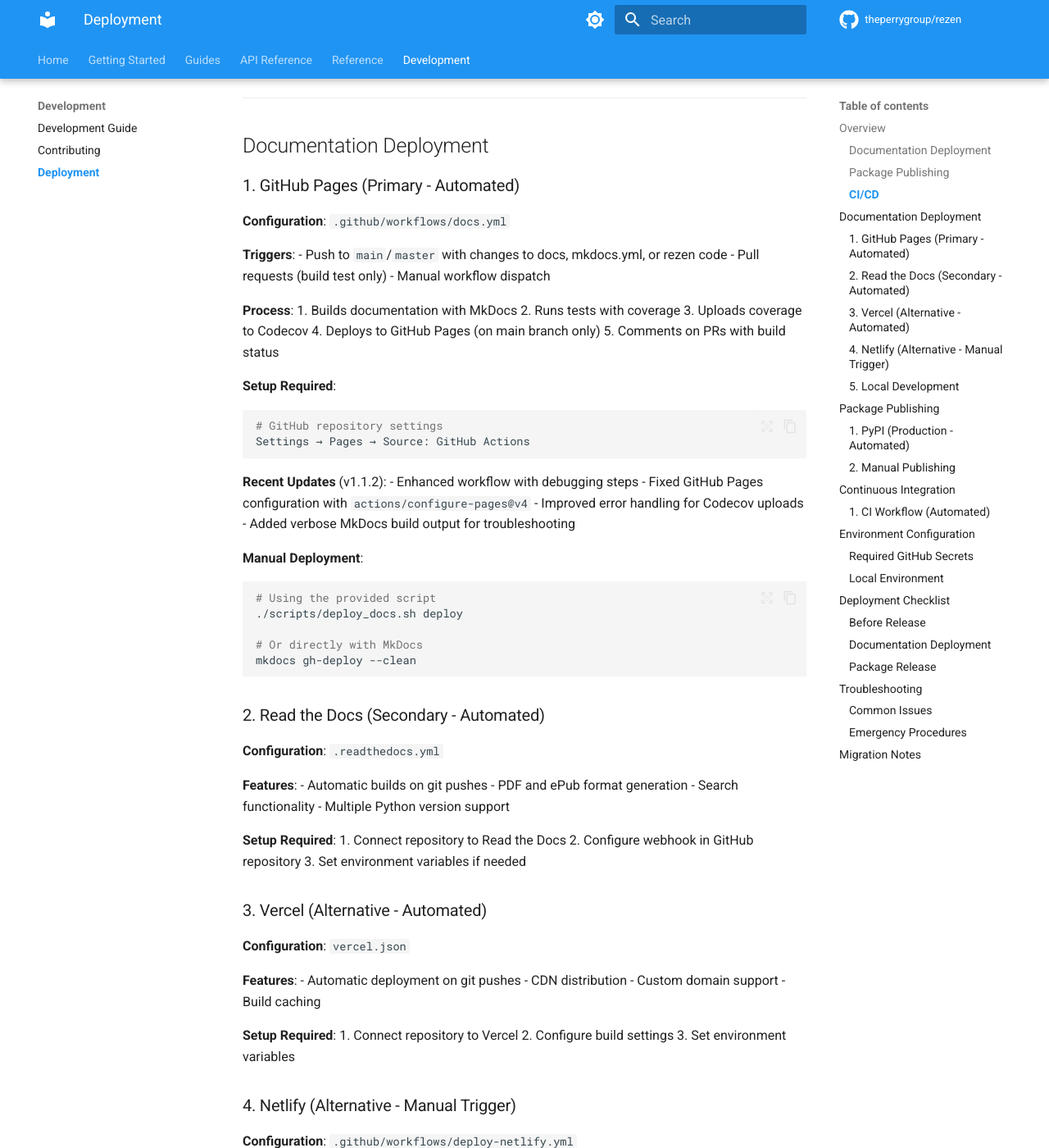
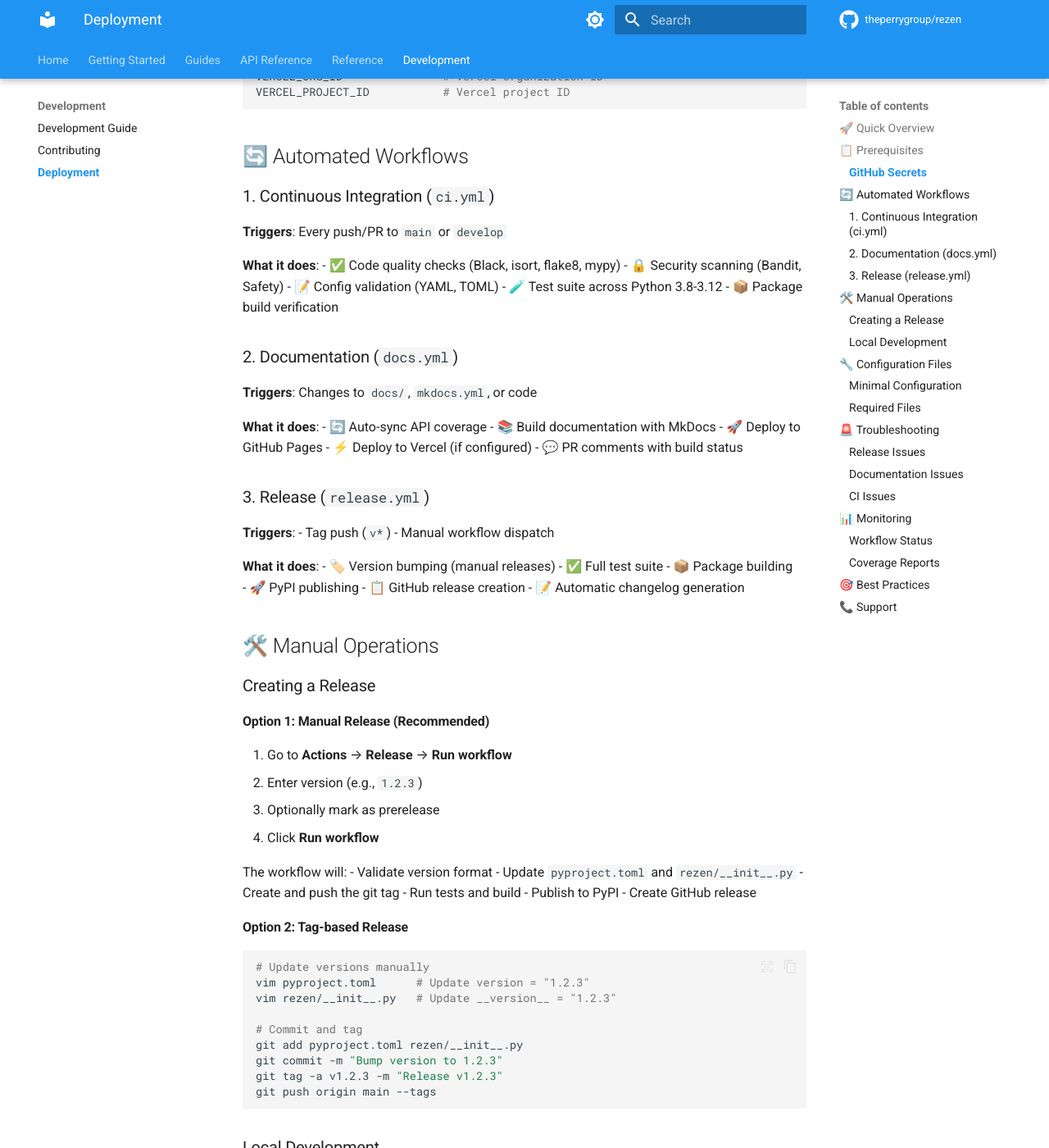
Before and after one commit to theperrygroup/rezen, an MkDocs documentation site: the page built from docs/development/deployment.md, in a window 1280 px wide and 1400 px high, scrolled down 854 px. Shown: the whole window at 82% size. Built offline with MkDocs 1.6.1 and Material for MkDocs 9.7.7, drawn with Linux system fonts in a browser that asks for light colours; comment, search, counter and statistics services are not loaded; some of the changed text lies outside the part shown.

Commit message:
feat: streamline deployment workflows and consolidate documentation

````diff
--- a/docs/development/deployment.md
+++ b/docs/development/deployment.md
@@ -1,343 +1,235 @@
-# ReZEN Deployment Guide
+# Deployment Guide
 
-This document consolidates all deployment processes for the ReZEN Python client, including documentation deployment, package publishing, and CI/CD workflows.
+This guide covers all deployment processes for the ReZEN Python client, consolidated into GitHub Actions workflows.
 
-## Overview
+## 🚀 Quick Overview
 
-The ReZEN project supports multiple deployment targets:
+All deployments are handled automatically through GitHub Actions:
 
-### Documentation Deployment
-- **GitHub Pages** (Primary)
-- **Read the Docs** (Secondary)
-- **Vercel** (Alternative)
-- **Netlify** (Alternative)
-- **Local Development** (Testing)
+- **Code Quality**: Automatic on every push/PR
+- **Testing**: Automatic on every push/PR
+- **Documentation**: Automatic on docs changes
+- **Releases**: Manual trigger or tag-based
 
-### Package Publishing
-- **PyPI** (Production)
-- **Test PyPI** (Testing)
+## 📋 Prerequisites
 
-### CI/CD
-- **GitHub Actions** (Primary CI/CD)
-- **Continuous Integration** (Testing & Quality Checks)
+### GitHub Secrets
 
----
+Ensure these secrets are configured in your repository:
 
-## Documentation Deployment
+```bash
+# Required for all deployments
+REZEN_API_KEY                 # For running tests
+GITHUB_TOKEN                  # Auto-provided
 
-### 1. GitHub Pages (Primary - Automated)
+# Required for PyPI publishing
+PYPI_API_TOKEN               # PyPI API token
 
-**Configuration**: `.github/workflows/docs.yml`
+# Optional for Vercel deployment
+VERCEL_TOKEN                 # Vercel deployment token
+VERCEL_ORG_ID               # Vercel organization ID
+VERCEL_PROJECT_ID           # Vercel project ID
+```
+
+## 🔄 Automated Workflows
+
+### 1. Continuous Integration (`ci.yml`)
+
+**Triggers**: Every push/PR to `main` or `develop`
+
+**What it does**:
+- ✅ Code quality checks (Black, isort, flake8, mypy)
+- 🔒 Security scanning (Bandit, Safety)
+- 📝 Config validation (YAML, TOML)
+- 🧪 Test suite across Python 3.8-3.12
+- 📦 Package build verification
+
+### 2. Documentation (`docs.yml`)
+
+**Triggers**: Changes to `docs/`, `mkdocs.yml`, or code
+
+**What it does**:
+- 🔄 Auto-sync API coverage
+- 📚 Build documentation with MkDocs
+- 🚀 Deploy to GitHub Pages
+- ⚡ Deploy to Vercel (if configured)
+- 💬 PR comments with build status
+
+### 3. Release (`release.yml`)
 
 **Triggers**:
-- Push to `main`/`master` with changes to docs, mkdocs.yml, or rezen code
-- Pull requests (build test only)
+- Tag push (`v*`)
 - Manual workflow dispatch
 
-**Process**:
-1. Builds documentation with MkDocs
-2. Runs tests with coverage
-3. Uploads coverage to Codecov
-4. Deploys to GitHub Pages (on main branch only)
-5. Comments on PRs with build status
+**What it does**:
+- 🏷️ Version bumping (manual releases)
+- ✅ Full test suite
+- 📦 Package building
+- 🚀 PyPI publishing
+- 📋 GitHub release creation
+- 📝 Automatic changelog generation
 
-**Setup Required**:
+## 🛠️ Manual Operations
+
+### Creating a Release
+
+#### Option 1: Manual Release (Recommended)
+
+1. Go to **Actions** → **Release** → **Run workflow**
+2. Enter version (e.g., `1.2.3`)
+3. Optionally mark as prerelease
+4. Click **Run workflow**
+
+The workflow will:
+- Validate version format
+- Update `pyproject.toml` and `rezen/__init__.py`
+- Create and push the git tag
+- Run tests and build
+- Publish to PyPI
+- Create GitHub release
+
+#### Option 2: Tag-based Release
+
 ```bash
-# GitHub repository settings
-Settings → Pages → Source: GitHub Actions
-```
+# Update versions manually
+vim pyproject.toml      # Update version = "1.2.3"
+vim rezen/__init__.py   # Update __version__ = "1.2.3"
 
-**Recent Updates** (v1.1.2):
-- Enhanced workflow with debugging steps
-- Fixed GitHub Pages configuration with `actions/configure-pages@v4`
-- Improved error handling for Codecov uploads
-- Added verbose MkDocs build output for troubleshooting
-
-**Manual Deployment**:
-```bash
-# Using the provided script
-./scripts/deploy_docs.sh deploy
-
-# Or directly with MkDocs
-mkdocs gh-deploy --clean
-```
-
-### 2. Read the Docs (Secondary - Automated)
-
-**Configuration**: `.readthedocs.yml`
-
-**Features**:
-- Automatic builds on git pushes
-- PDF and ePub format generation
-- Search functionality
-- Multiple Python version support
-
-**Setup Required**:
-1. Connect repository to Read the Docs
-2. Configure webhook in GitHub repository
-3. Set environment variables if needed
-
-### 3. Vercel (Alternative - Automated)
-
-**Configuration**: `vercel.json`
-
-**Features**:
-- Automatic deployment on git pushes
-- CDN distribution
-- Custom domain support
-- Build caching
-
-**Setup Required**:
-1. Connect repository to Vercel
-2. Configure build settings
-3. Set environment variables
-
-### 4. Netlify (Alternative - Manual Trigger)
-
-**Configuration**: `.github/workflows/deploy-netlify.yml`
-
-**Triggers**:
-- Push to `main` with docs changes
-- Manual workflow dispatch
-
-**Setup Required**:
-Set GitHub secrets:
-```
-NETLIFY_AUTH_TOKEN=your_netlify_token
-NETLIFY_SITE_ID=your_site_id
-```
-
-### 5. Local Development
-
-**Configuration**: `scripts/deploy_docs.sh`
-
-**Commands**:
-```bash
-# Install dependencies
-./scripts/deploy_docs.sh install
-
-# Serve locally (development)
-./scripts/deploy_docs.sh serve
-
-# Build locally (testing)
-./scripts/deploy_docs.sh build
-
-# Validate configuration
-./scripts/deploy_docs.sh validate
-
-# Check deployment readiness
-./scripts/deploy_docs.sh check
-```
-
----
-
-## Package Publishing
-
-### 1. PyPI (Production - Automated)
-
-**Configuration**: `.github/workflows/release.yml`
-
-**Triggers**:
-- Git tags matching `v*` pattern (e.g., `v1.0.0`)
-
-**Process**:
-1. **Testing**: Runs tests across Python 3.8-3.12
-2. **Version Verification**: Ensures consistency across:
-   - Git tag
-   - `pyproject.toml`
-   - `rezen/__init__.py`
-3. **Build**: Creates source and wheel distributions
-4. **Publish**: Uploads to PyPI using trusted publishing
-5. **GitHub Release**: Creates release with changelog
-6. **Artifacts**: Attaches build files to release
-
-**Manual Release Process**:
-```bash
-# 1. Update version in all files
-./scripts/bump_version.py 1.0.8
-
-# 2. Commit and tag
-git add .
-git commit -m "Bump version to 1.0.8"
-git tag v1.0.8
-
-# 3. Push with tags
+# Commit and tag
+git add pyproject.toml rezen/__init__.py
+git commit -m "Bump version to 1.2.3"
+git tag -a v1.2.3 -m "Release v1.2.3"
 git push origin main --tags
 ```
 
-**Setup Required**:
-Set GitHub secrets:
-```
-PYPI_API_TOKEN=your_pypi_token
-REZEN_API_KEY=your_rezen_api_key
+### Local Development
+
+#### Documentation
+
+```bash
+# Install dependencies
+pip install -r docs/requirements.txt
+
+# Serve locally
+mkdocs serve
+
+# Build for testing
+mkdocs build
 ```
 
-### 2. Manual Publishing
+#### Testing
 
-**Local Build and Upload**:
 ```bash
-# Install build tools
-pip install build twine
+# Install dev dependencies
+pip install -e ".[dev]"
 
-# Build package
-python -m build
+# Run tests
+pytest --cov=rezen
 
-# Check package
-twine check dist/*
-
-# Upload to PyPI
-twine upload dist/*
-
-# Upload to Test PyPI (testing)
-twine upload --repository-url https://test.pypi.org/legacy/ dist/*
+# Run quality checks
+black --check .
+isort --check .
+flake8 .
+mypy rezen/
 ```
 
----
+## 🔧 Configuration Files
 
-## Continuous Integration
+### Minimal Configuration
 
-### 1. CI Workflow (Automated)
+The following files are **no longer needed** and have been consolidated into GitHub Actions:
 
-**Configuration**: `.github/workflows/ci.yml`
+- ❌ `.pre-commit-config.yaml` → Integrated into CI workflow
+- ❌ `vercel.json` → Integrated into docs workflow
+- ❌ `scripts/bump_version.py` → Integrated into release workflow
+- ❌ `scripts/sync_docs.py` → Integrated into docs workflow
+- ⚠️ `.readthedocs.yml` → Optional (if using RTD alongside GitHub Pages)
 
-**Triggers**:
-- Push to `main`/`develop`
-- Pull requests to `main`/`develop`
+### Required Files
 
-**Process**:
-1. **Testing**: Multi-version Python testing (3.8-3.12)
-2. **Linting**: Flake8 code quality checks
-3. **Formatting**: Black code formatting validation
-4. **Import Sorting**: isort validation
-5. **Type Checking**: MyPy static analysis
-6. **Security**: Safety vulnerability scanning
-7. **Coverage**: Test coverage reporting to Codecov
-8. **Build**: Package build verification
+- ✅ `.github/workflows/` → All automation
+- ✅ `mkdocs.yml` → Documentation config
+- ✅ `pyproject.toml` → Package config
+- ✅ `requirements.txt` & `requirements-dev.txt` → Dependencies
 
-**Local Development Commands**:
+## 🚨 Troubleshooting
+
+### Release Issues
+
+**Version mismatch errors**:
 ```bash
-# Run all checks locally
-black --check .
-isort --check-only .
+# Check current versions
+grep version pyproject.toml
+grep __version__ rezen/__init__.py
+
+# Ensure they match your intended version
+```
+
+**PyPI publishing fails**:
+- Verify `PYPI_API_TOKEN` secret is set
+- Check if version already exists on PyPI
+- Ensure package builds successfully
+
+### Documentation Issues
+
+**Build failures**:
+- Check MkDocs configuration in `mkdocs.yml`
+- Verify all referenced files exist
+- Check for syntax errors in markdown
+
+**Vercel deployment fails**:
+- Verify Vercel secrets are configured
+- Check Vercel project settings
+- Ensure build output is correct
+
+### CI Issues
+
+**Code quality failures**:
+```bash
+# Fix formatting
+black .
+isort .
+
+# Check for issues
 flake8 .
 mypy rezen/
-pytest --cov=rezen
-safety check
 ```
 
----
+**Test failures**:
+- Ensure `REZEN_API_KEY` is set in secrets
+- Check for environment-specific issues
+- Verify all dependencies are installed
 
-## Environment Configuration
+## 📊 Monitoring
 
-### Required GitHub Secrets
+### Workflow Status
 
-```bash
-# PyPI Publishing
-PYPI_API_TOKEN=pypi-...
+Monitor deployments at:
+- **GitHub Actions**: Repository → Actions tab
+- **PyPI**: https://pypi.org/project/rezen/
+- **GitHub Pages**: https://theperrygroup.github.io/rezen/
+- **Vercel**: Vercel dashboard (if configured)
 
-# API Testing
-REZEN_API_KEY=real_v2neAIGs...
+### Coverage Reports
 
-# Netlify (if using)
-NETLIFY_AUTH_TOKEN=...
-NETLIFY_SITE_ID=...
-```
+- **Codecov**: Automatic uploads from CI
+- **Security**: Bandit reports in CI artifacts
+- **Dependencies**: Dependabot PRs for updates
 
-### Local Environment
+## 🎯 Best Practices
 
-**`.env` file**:
-```env
-REZEN_API_KEY=your_api_key_here
-```
+1. **Always test locally** before pushing
+2. **Use manual releases** for better control
+3. **Write descriptive commit messages** for better changelogs
+4. **Keep dependencies updated** via Dependabot
+5. **Monitor workflow runs** for issues
+6. **Use semantic versioning** (e.g., 1.2.3)
 
-**Development Dependencies**:
-```bash
-pip install -r requirements-dev.txt
-pip install -e ".[dev]"
-```
+## 📞 Support
 
----
+If workflows fail or you need help:
 
-## Deployment Checklist
-
-### Before Release
-
-- [ ] All tests passing locally
-- [ ] Code formatted with Black
-- [ ] Version updated in all locations
-- [ ] Documentation updated
-- [ ] CHANGELOG updated
-- [ ] Security scan clean
-
-### Documentation Deployment
-
-- [ ] MkDocs configuration valid
-- [ ] All documentation files present
-- [ ] Links working correctly
-- [ ] Examples tested
-
-### Package Release
-
-- [ ] Version numbers consistent
-- [ ] Build artifacts clean
-- [ ] Dependencies up to date
-- [ ] Tests cover new features
-
----
-
-## Troubleshooting
-
-### Common Issues
-
-1. **Documentation Build Fails**:
-   ```bash
-   # Check configuration
-   mkdocs build --strict
-
-   # Validate locally
-   ./scripts/deploy_docs.sh validate
-   ```
-
-2. **Release Workflow Fails**:
-   ```bash
-   # Check version consistency
-   grep version pyproject.toml
-   grep __version__ rezen/__init__.py
-   git tag --list | tail -5
-   ```
-
-3. **Test Failures**:
-   ```bash
-   # Run specific test suite
-   pytest tests/ -v
-
-   # Check coverage
-   pytest --cov=rezen --cov-report=html
-   ```
-
-### Emergency Procedures
-
-1. **Rollback Release**:
-   ```bash
-   # Delete tag and release
-   git tag -d v1.0.x
-   git push origin :refs/tags/v1.0.x
-   ```
-
-2. **Force Documentation Rebuild**:
-   ```bash
-   # Trigger manual workflow
-   gh workflow run docs.yml
-   ```
-
----
-
-## Migration Notes
-
-This deployment guide consolidates what were previously scattered across:
-- Multiple GitHub Actions workflows
-- Various configuration files
-- Manual deployment scripts
-- Platform-specific setups
-
-All deployment processes are now documented in this single location for easier maintenance and troubleshooting.
+1. Check workflow logs in GitHub Actions
+2. Review this guide for common issues
+3. Check repository Issues for known problems
+4. Create a new issue with workflow logs attached
````
Also changed, not shown: .pre-commit-config.yaml (deleted, +0 -68 lines), .readthedocs.yml (deleted, +0 -41 lines), vercel.json (deleted), 6 other files.
